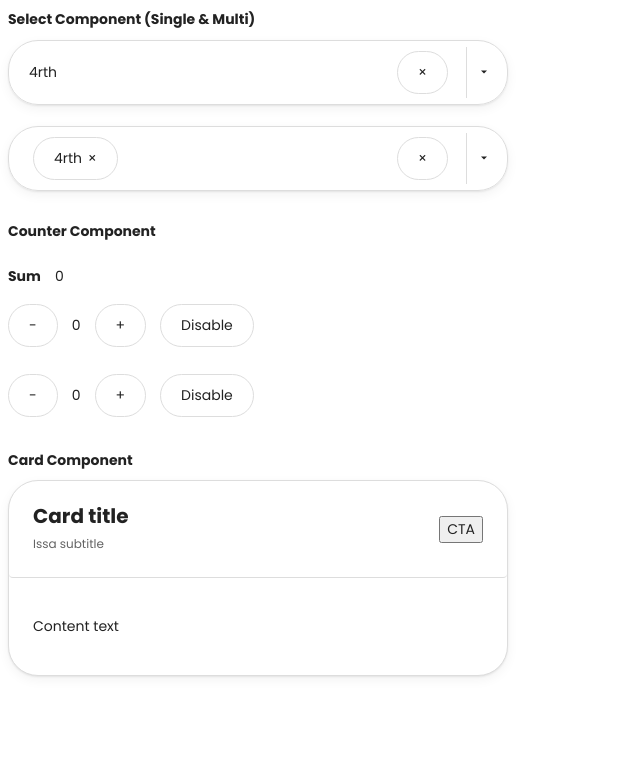
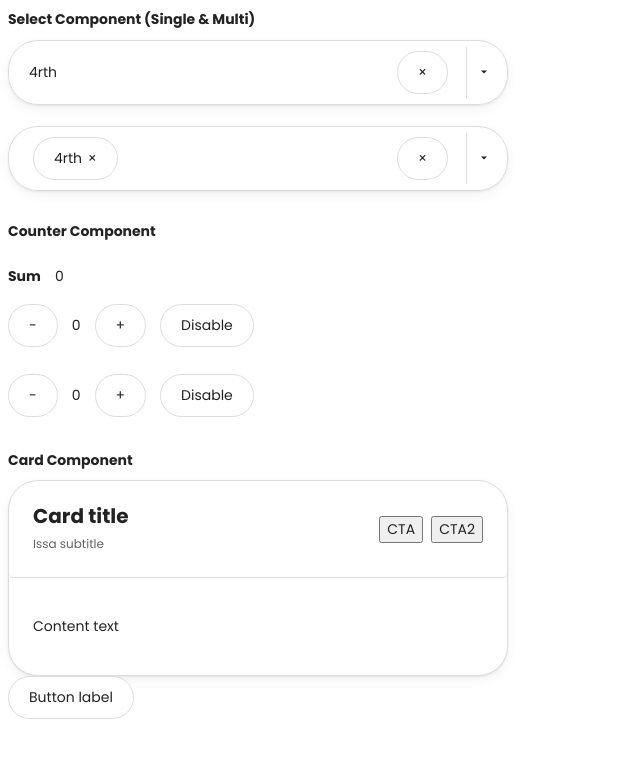
Before and after one commit to chilucdiep/component-library, a React (Vite) app: page / in a window 1280 px wide. Shown: the top 758 px of the page, without its empty margins (0-640 px from the left). Built offline with nearby package versions, Linux system fonts and the light colour scheme.

Commit message:
Button & Card tweaks

```diff
--- a/src/App.tsx
+++ b/src/App.tsx
@@ -2,6 +2,7 @@ import { useState } from "react";
 import { Card } from "./components/Card";
 import { Counter } from "./components/Counter/Counter";
 import { Select } from "./components/Select";
+import { Button } from "./components/Button";
 import { SelectOption } from "./components/Select/types/Select.interface";
 
 // This App component allows me to display the use cases of my component library as examples.
@@ -56,10 +57,11 @@ function App() {
       <Card
         title="Card title"
         subtitle="Issa subtitle"
-        side={<button>CTA</button>}
+        side={<><button>CTA</button><button>CTA2</button></>}
       >
         <p>Content text</p>
       </Card>
+      <Button label='Button label' />
     </>
   );
 }
--- /dev/null
+++ b/src/components/Button/Button.module.scss
@@ -0,0 +1,21 @@
+.Button {
+  background-color: white;
+  border: 1px solid rgb(221, 221, 221);
+  outline: none;
+  margin: 0;
+  padding: 10px 20px;
+  border-radius: 30px;
+  font-size: 1em;
+  transition: color border-color 0.15s ease-in-out;
+  transition: box-shadow 0.2s ease 0s !important;
+  cursor: pointer;
+
+  &:hover {
+    color: black;
+    border-color: black;
+  }
+
+  &:focus {
+    box-shadow: rgb(255 255 255) 0px 0px 0px 2px, rgb(34 34 34) 0px 0px 0px 4px;
+  }
+}
--- /dev/null
+++ b/src/components/Button/Button.tsx
@@ -0,0 +1,9 @@
+import styles from "./Button.module.scss";
+
+type ButtonProps = {
+  label: string;
+};
+
+export function Button({ label }: ButtonProps) {
+  return <button className={styles.Button}>{label}</button>;
+}
--- /dev/null
+++ b/src/components/Button/index.ts
@@ -0,0 +1 @@
+export * from './Button'
--- a/src/components/Card/Card.module.scss
+++ b/src/components/Card/Card.module.scss
@@ -34,7 +34,6 @@ body,
 }
 
 .TitleSection {
-  // align-items: center;
   display: grid;
   gap: 8px;
   padding: 24px 0;
@@ -46,6 +45,12 @@ body,
   line-height: 22px;
 }
 
+.Side {
+    align-items: center;
+    display: flex;
+    gap: 8px;
+  }
+
 .Subtitle {
   font-size: 12px;
   opacity: 0.7;
```
